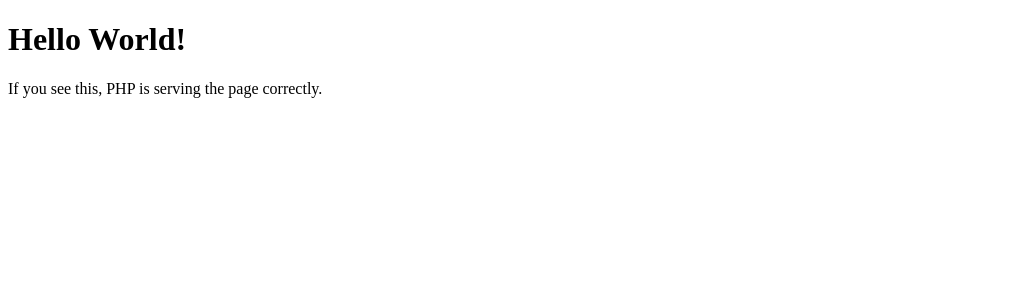
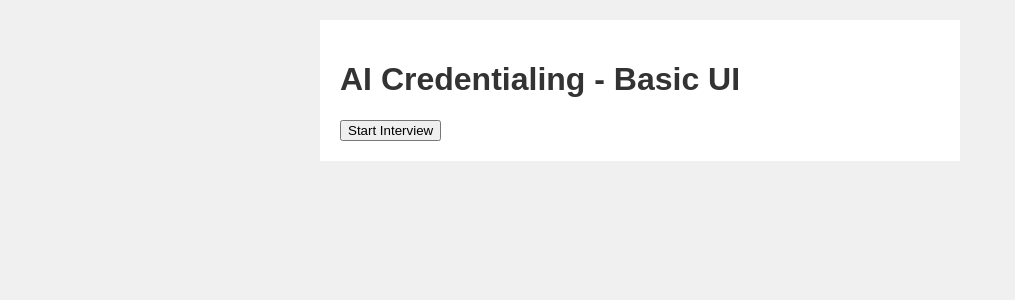
Before and after one commit to almondrubix/ai-credentialing, a PHP site: page / in a window 1280 px wide. Shown: the top 300 px of the page, without its empty margins (0-1015 px from the left). Run offline with PHP 8.4, Linux system fonts and the light colour scheme.

Commit message:
Step 2: Basic UI structure with simple inline styles

```diff
--- a/index.php
+++ b/index.php
@@ -1,15 +1,24 @@
-<?php
-// index.php
-// Minimal test
-
-echo "<!DOCTYPE html>
+<!DOCTYPE html>
 <html>
 <head>
-    <meta charset='utf-8'>
-    <title>AI Credentialing - Step 1</title>
+    <meta charset="utf-8">
+    <title>AI Credentialing - Step 2</title>
+    <style>
+        body { font-family: sans-serif; background: #f0f0f0; }
+        .container { margin: 20px auto; max-width: 600px; background: #fff; padding: 20px; }
+        h1 { color: #333; }
+    </style>
 </head>
 <body>
-    <h1>Hello World!</h1>
-    <p>If you see this, PHP is serving the page correctly.</p>
+<div class="container">
+    <h1>AI Credentialing - Basic UI</h1>
+    <button id="startBtn">Start Interview</button>
+    <div id="scenarioContainer" style="display:none; margin-top:20px;">
+        <h3>Scenario</h3>
+        <div id="scenarioText"></div>
+        <textarea id="candidateAnswer" rows="4" cols="50"></textarea><br><br>
+        <button id="submitAnswerBtn">Submit Answer</button>
+    </div>
+</div>
 </body>
-</html>";
+</html>
```
